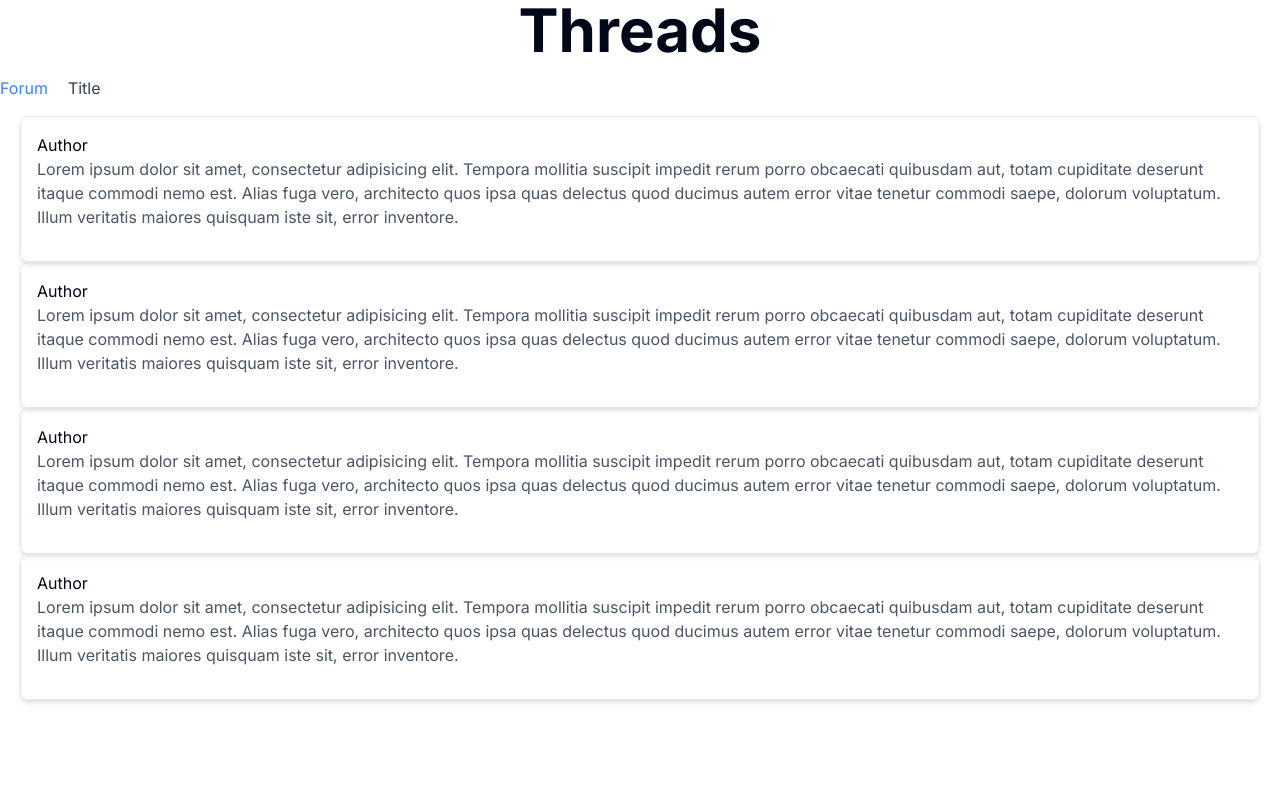
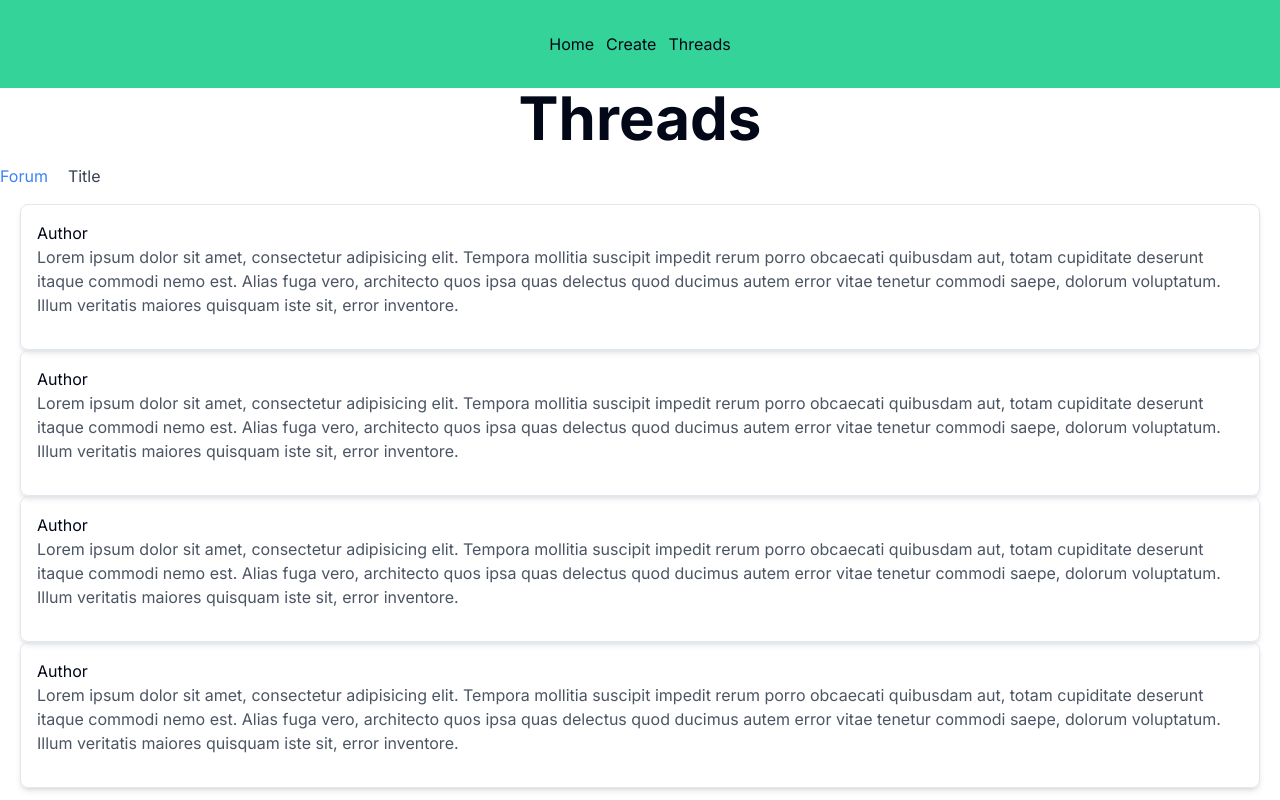
Before and after one commit to JanineEsc/Gruppuppgift-ts, a Next.js app in the folder internet-forum/: page /threads in a window 1280 px wide. Built offline with nearby package versions, Linux system fonts and the light colour scheme.

Commit message:
adds navbar to threadspage

```diff
--- a/internet-forum/app/_components/navbar.tsx
+++ b/internet-forum/app/_components/navbar.tsx
@@ -5,10 +5,13 @@ const Navbar = () => {
     <nav>
       <ul className="flex justify-center items-center bg-emerald-400 py-8 px-4 gap-x-3">
         <Link href="/" >
-           Home
+          Home
         </Link>
         <Link href="/create" >
           Create
+        </Link>
+        <Link href="/threads" >
+          Threads
         </Link>
 
       </ul>
--- a/internet-forum/app/threads/page.tsx
+++ b/internet-forum/app/threads/page.tsx
@@ -1,10 +1,11 @@
 import ThreadComponent from "@/components/ThreadComponent";
 import Link from "next/link";
+import Navbar from "../_components/navbar";
 
 export default function Threads() {
     return (
         <main>
-            {/* Navbar */}
+            <Navbar/>
             <h1 className="font-bold text-center text-6xl mb-4">Threads</h1>
             <div className="flex items-center gap-5 mb-4">
                 <Link href={"/"} className="text-blue-500 hover:underline">Forum</Link>
```
